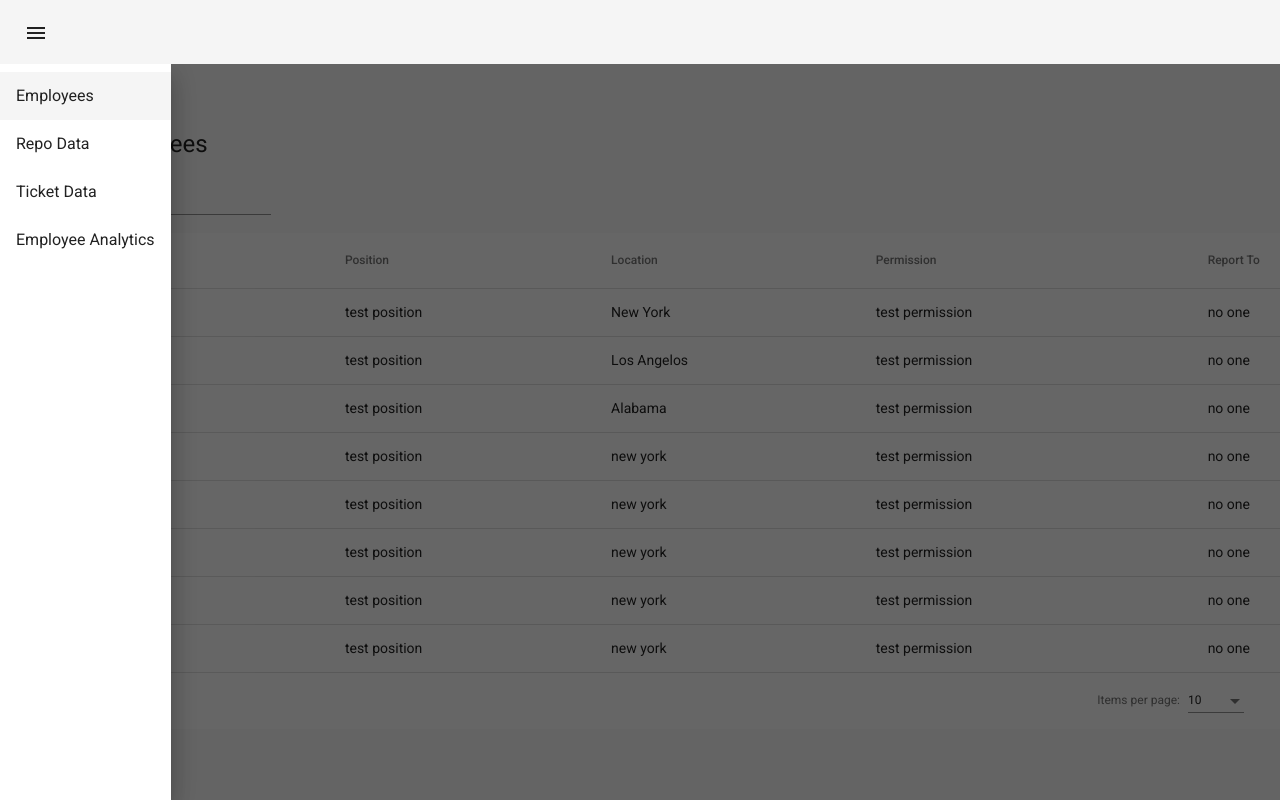
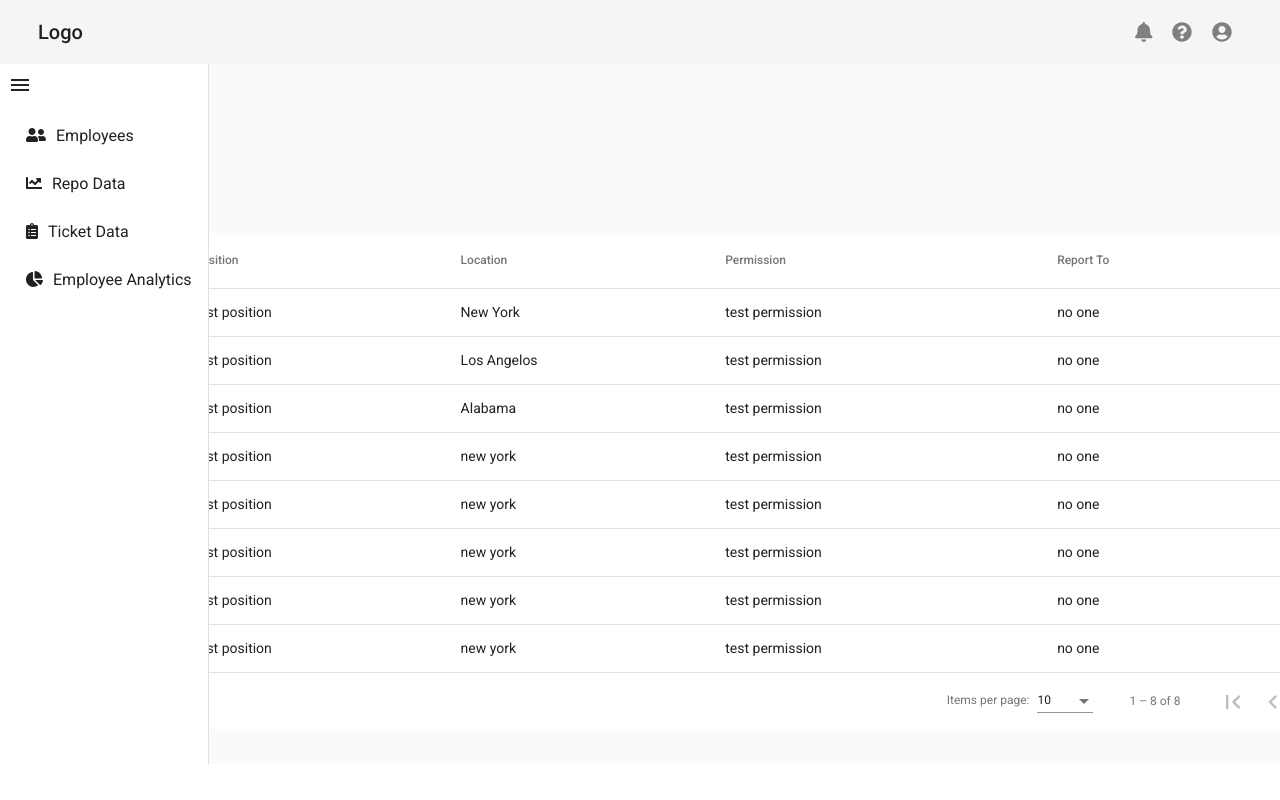
Before and after one commit to razroo/employee-dashboard-angular, an Angular app: page / in a window 1280 px wide. Both pictures are taken after a click on the button "menu". Built offline with nearby package versions, Linux system fonts and the light colour scheme.

Commit message:
Big Commit! :rocket:
Fixed Angular version difference.

*Added Nav elements

*added toggle for side container

```diff
--- a/apps/employee-dashboard/src/app/app.component.html
+++ b/apps/employee-dashboard/src/app/app.component.html
@@ -1,18 +1,62 @@
 <header>
-  <mat-toolbar>
-    <button mat-icon-button class="example-icon" aria-label="Nav Menu Button" (click)="snav.toggle()">
-      <mat-icon>menu</mat-icon>
-    </button>
+  <mat-toolbar class="toolbar">
+
+
+    <a>Logo</a>
+    <div class="logos">
+      <fa-icon
+        [icon]="faBell"
+        aria-hidden="false"
+        aria-label="Notification Icon"
+      ></fa-icon>
+
+      <fa-icon
+        [icon]="faQuestionCircle"
+        aria-hidden="false"
+        aria-label="Question Icon"
+      ></fa-icon>
+
+      <fa-icon
+        [icon]="faUserCircle"
+        aria-hidden="false"
+        aria-label="Account Icon"
+      ></fa-icon>
+    </div>
   </mat-toolbar>
 </header>
 
 <mat-sidenav-container>
-  <mat-sidenav #snav mode="push">
-    <mat-nav-list>
-      <a mat-list-item routerLink="employees">Employees</a>
-      <a mat-list-item routerLink="repo-data">Repo Data</a>
-      <a mat-list-item routerLink="tickets">Ticket Data</a>
-      <a mat-list-item routerLink="analytics" >Employee Analytics</a>
+
+  <mat-sidenav  #snav mode="side" opened>
+    <button
+    mat-icon-button
+    class="example-icon"
+    aria-label="Nav Menu Button"
+    (click)="showFiller = !showFiller"
+  >
+    <mat-icon>menu</mat-icon>
+  </button>
+    <mat-nav-list *ngIf="showFiller" >
+      <a mat-list-item routerLink="employees">  <fa-icon
+        [icon]="faUserFriends"
+        aria-hidden="false"
+        aria-label="Notification Icon"
+      ></fa-icon> Employees</a>
+      <a mat-list-item routerLink="repo-data">  <fa-icon
+        [icon]="faChartLine"
+        aria-hidden="false"
+        aria-label="Notification Icon"
+      ></fa-icon>Repo Data</a>
+      <a mat-list-item routerLink="tickets">     <fa-icon
+        [icon]="faClipboardList"
+        aria-hidden="false"
+        aria-label="Account Icon"
+      ></fa-icon>Ticket Data</a>
+      <a mat-list-item routerLink="analytics">      <fa-icon
+        [icon]="faChartPie"
+        aria-hidden="false"
+        aria-label="Account Icon"
+      ></fa-icon>Employee Analytics</a>
     </mat-nav-list>
   </mat-sidenav>
 
--- a/apps/employee-dashboard/src/app/app.component.scss
+++ b/apps/employee-dashboard/src/app/app.component.scss
@@ -1,4 +1,27 @@
+
+
+
 .mat-drawer-container {
-  $toolbar-height: 64px;
+  $toolbar-height: 100px;
   height: calc(100% - #{$toolbar-height});
 }
+
+.toolbar{
+  display:flex;
+  justify-content: space-between;
+}
+
+.logos{
+
+  color:grey;
+  padding-right:22px;
+}
+
+fa-icon{
+  padding:10px;
+  cursor:pointer;
+
+}
+a{
+  padding-left:22px;
+}
--- a/apps/employee-dashboard/src/app/app.component.ts
+++ b/apps/employee-dashboard/src/app/app.component.ts
@@ -1,10 +1,34 @@
 import { Component } from '@angular/core';
-
+import { faBell } from '@fortawesome/free-solid-svg-icons';
+import { faQuestionCircle } from '@fortawesome/free-solid-svg-icons';
+import { faUserCircle } from '@fortawesome/free-solid-svg-icons';
+import { faUserFriends } from '@fortawesome/free-solid-svg-icons';
+import { faChartPie } from '@fortawesome/free-solid-svg-icons';
+import { faClipboardList } from '@fortawesome/free-solid-svg-icons';
+import { faChartLine } from '@fortawesome/free-solid-svg-icons';
 @Component({
   selector: 'razroo-fully-architected-dashboard-root',
   templateUrl: './app.component.html',
   styleUrls: ['./app.component.scss'],
 })
+
+
+
 export class AppComponent {
   title = 'Razroo | Fully Architected Employee Dashboard';
+
+
+
+ faBell = faBell;
+ faQuestionCircle = faQuestionCircle;
+ faUserCircle = faUserCircle
+
+ faUserFriends = faUserFriends
+ faChartPie = faChartPie;
+ faClipboardList = faClipboardList;
+ faChartLine = faChartLine;
+
+ showFiller = false;
+
+
 }
--- a/apps/employee-dashboard/src/app/app.module.ts
+++ b/apps/employee-dashboard/src/app/app.module.ts
@@ -1,22 +1,24 @@
 import { BrowserModule } from '@angular/platform-browser';
 import { NgModule } from '@angular/core';
-
 import { AppComponent } from './app.component';
 import { AppRoutingModule } from './app-routing.module';
 import { BrowserAnimationsModule } from '@angular/platform-browser/animations';
 import { UiCommonModule } from '@razroo-fully-architected-dashboard/ui/common';
 import { MatToolbarModule } from '@angular/material/toolbar';
+import { FontAwesomeModule } from '@fortawesome/angular-fontawesome';
 import { MatSidenavModule } from '@angular/material/sidenav';
 import { MatListModule } from '@angular/material/list';
 import { MatIconModule } from '@angular/material/icon';
 import { MatButtonModule } from '@angular/material/button';
 
+
+
 @NgModule({
   declarations: [AppComponent],
   imports: [BrowserModule, AppRoutingModule, BrowserAnimationsModule,
     UiCommonModule, MatToolbarModule, MatSidenavModule, MatListModule,
-    MatIconModule, MatButtonModule],
+    MatIconModule, MatButtonModule, FontAwesomeModule],
   providers: [],
   bootstrap: [AppComponent],
 })
-export class AppModule {}
+export class AppModule { }
--- a/package.json
+++ b/package.json
@@ -39,6 +39,9 @@
     "@angular/platform-browser": "12.0.0",
     "@angular/platform-browser-dynamic": "12.0.0",
     "@angular/router": "12.0.0",
+    "@fortawesome/angular-fontawesome": "^0.9.0",
+    "@fortawesome/fontawesome-svg-core": "^1.2.35",
+    "@fortawesome/free-solid-svg-icons": "^5.15.3",
     "@ngrx/effects": "12.0.0",
     "@ngrx/entity": "12.0.0",
     "@ngrx/router-store": "12.0.0",
```
Also changed, not shown: 1 other file (tests, documents, lock files or other folders).
